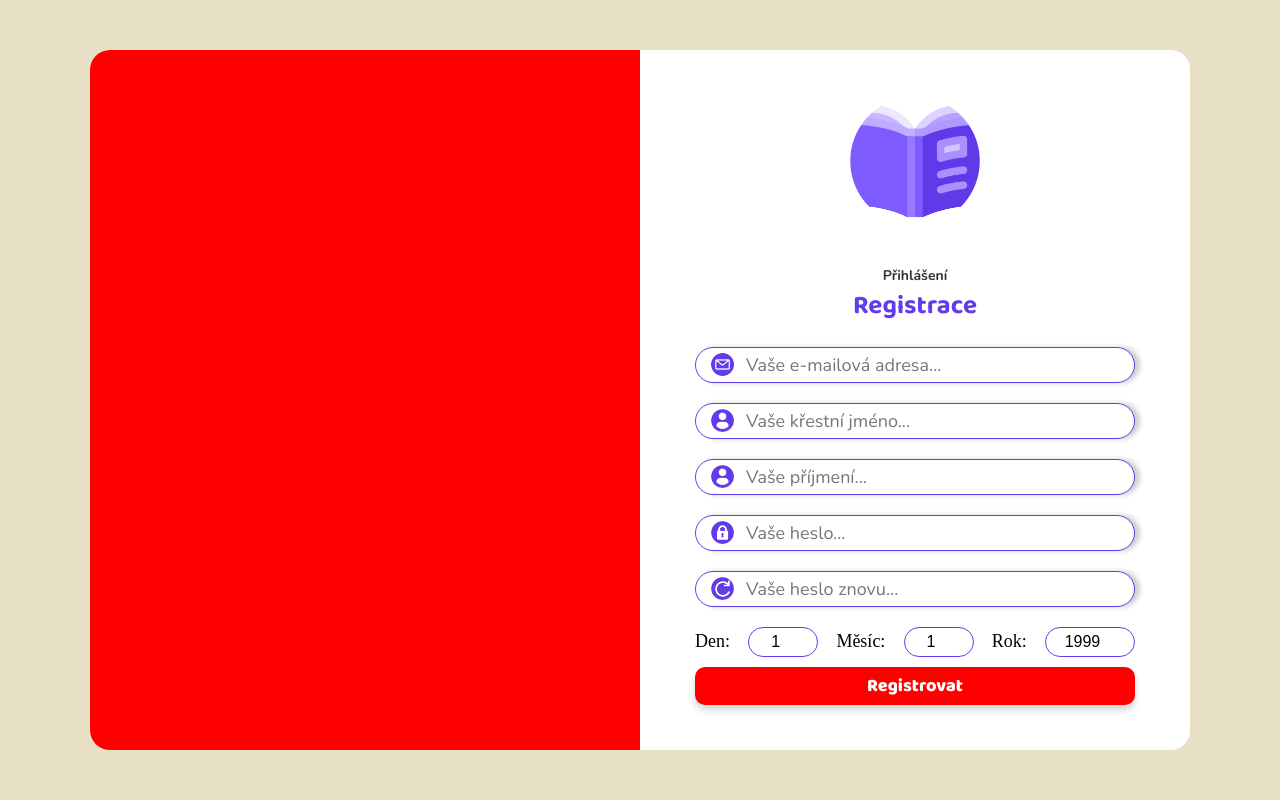
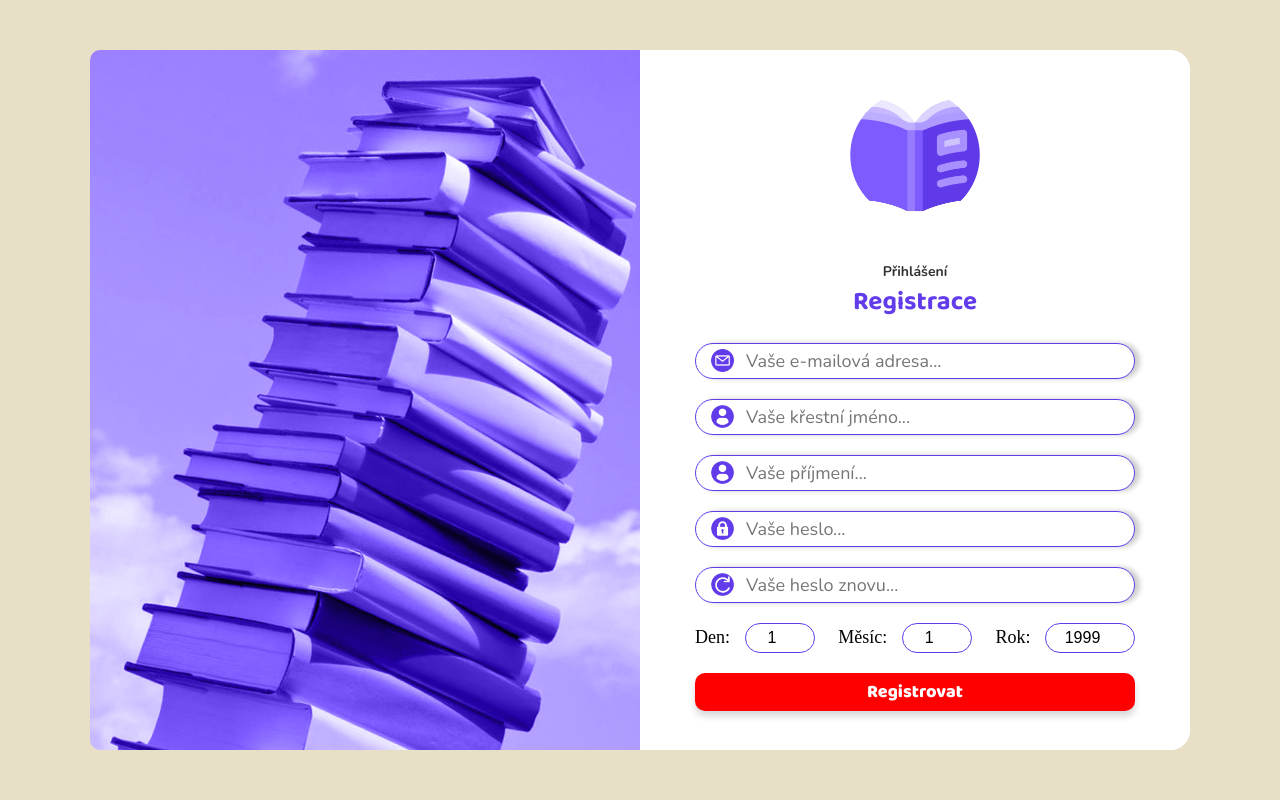
Before and after one commit to gorky22/IIS_BOOKSHOP, a Flask app: page /auth/register/ in a window 1280 px wide. Run offline with Flask 2, Linux system fonts and the light colour scheme.

Commit message:
[ADD] login/register DONE

```diff
--- a/website/static/css/auth/registerlogin.css
+++ b/website/static/css/auth/registerlogin.css
@@ -12,8 +12,13 @@
 .left-part{
     width: 55rem;
     height: 100%;
-    background-color: rgb(255, 0, 0);
     border-radius: 2rem 0rem 0rem 2rem;
+}
+.left-side-img{
+    height: 100%;
+	object-fit: cover;
+    object-position: -16rem 0%;
+	border-radius: 1rem 0rem 0rem 1rem;
 }
 
 .right-part{
@@ -125,3 +130,42 @@
 .change-url:hover{
     color: #623CEA;
 }
+.number-box{
+    margin-bottom: 1rem;
+}
+
+@media only screen and (max-width: 1200px){
+    .left-part{
+        display: none;
+    }
+    .right-part{
+        border-radius: 2rem;
+    }
+    .centered-block{
+        width: 55rem;
+    }
+}
+@media only screen and (max-width: 550px){
+
+    .right-part{
+        width: 40rem;
+        border-radius: 2rem;
+    }
+    .centered-block{
+        width: 30rem;
+        height: 80rem;
+    }
+    .input-date{
+        flex-wrap: wrap;
+    }
+    .number-input{
+        font-size: 1.4rem;
+    }
+    .label{
+        font-size: 1.4rem;
+    }
+    .text-input{
+        font-size: 1.6rem;
+    }
+
+}
--- a/website/static/css/views/bookList.css
+++ b/website/static/css/views/bookList.css
@@ -26,7 +26,7 @@
     height: 29rem;
     border-radius: 2rem;
     object-fit: cover;
-    object-position: 50% 10%; /* try 20px 10px */
+    object-position: 50% 10%;
     background-color: rgba(0, 0, 0, 0);
     box-shadow: 2px 0px 5px rgba(0, 0, 0, 0.171);
 }
--- a/website/templates/baseAdmin.html
+++ b/website/templates/baseAdmin.html
@@ -6,6 +6,7 @@
         <meta name="viewport" content="width=device-width, initial-scale=1.0">
         <link rel="stylesheet" href="/static/css/navbar.css">
         <link rel="stylesheet" href="/static/css/toast.css">
+        <link rel='shortcut icon' type='image/x-icon' href='static/img/bookinCircle.ico' />
         {% block link_block %}
 
         {% endblock %}
--- a/website/templates/emptyBase.html
+++ b/website/templates/emptyBase.html
@@ -6,6 +6,7 @@
         <meta name="viewport" content="width=device-width, initial-scale=1.0">
         <link rel="stylesheet" href="/static/css/navbar.css">
         <link rel="stylesheet" href="/static/css/toast.css">
+        <link rel='shortcut icon' type='image/x-icon' href='static/img/bookinCircle.ico' />
         {% block link_block %}
 
         {% endblock %}
--- a/website/templates/main/login.html
+++ b/website/templates/main/login.html
@@ -11,6 +11,8 @@
     <div class="centered-block">
         <div class="left-part">
             <!-- HERE IMAGE -->
+
+            <img src="/static/img/loginlib.png" alt="books" class="left-side-img">
         </div>
         <div class="right-part">
 
--- a/website/templates/main/register.html
+++ b/website/templates/main/register.html
@@ -11,10 +11,11 @@
     <div class="centered-block">
         <div class="left-part">
             <!-- HERE IMAGE -->
+            <img src="/static/img/loginlib.png" alt="books" class="left-side-img">
         </div>
         <div class="right-part">
 
-            <img src="/static/icons/logo.png" alt="bookLogo" class="topLogo">
+            <a href="{{ url_for('views.viewsPage') }}"><img src="/static/icons/logo.png" alt="bookLogo" class="topLogo"></a>
             <a href="{{ url_for('auth.loginPage') }}" class="change-url">Přihlášení</a>
             <h1 class="form-header">Registrace</h1>
             <form  id="registerForm">
@@ -34,12 +35,18 @@
                     <input type="password" placeholder="Vaše heslo znovu..." class="text-input" id="pass2">
                 </div>
                 <div class="input-date">
+                    <div class="number-box">
                         <label for="day" class="label">Den: </label>
                         <input type="number" class="number-input" id="day" min="1" max="31" value="1">
+                    </div>
+                    <div class="number-box">
                         <label for="month" class="label">Měsíc: </label>
                         <input type="number" class="number-input" id="month" min="1" max="12" value="1">
+                    </div>
+                    <div class="number-box">
                         <label for="month" class="label">Rok: </label>
                         <input type="number" class="number-input" id="year" min="1900" max="2021" value="1999">
+                    </div>
                 </div>
                 <button type="btn" class="btn btn-blue btn-long btn-disabled" id="registration" disabled>Registrovat</button>
             </form>
--- a/website/views.py
+++ b/website/views.py
@@ -24,3 +24,7 @@ def formPage():
         print(request.form.get('text'))
 
     return render_template('/main/formTemplate.html')
+
+@views.route("/libraries/")
+def librariesPage():
+    return render_template('/main/libraries.html')
```
Also changed, not shown: website/templates/base.html (+12 -7 lines), website/templates/main/libraries.html (added, +17 -0 lines), website/static/img/bookinCircle.ico (added), website/static/img/bookinCircle.png (added), website/static/img/libraries/lib1.jpeg (added), website/static/img/libraries/lib2.jpg (added), website/static/img/libraries/lib3.jpg (added), website/static/img/libraries/lib4.jpg (added), website/static/img/loginlib.png (added). Lines whose indentation alone changed are shown as unchanged.
